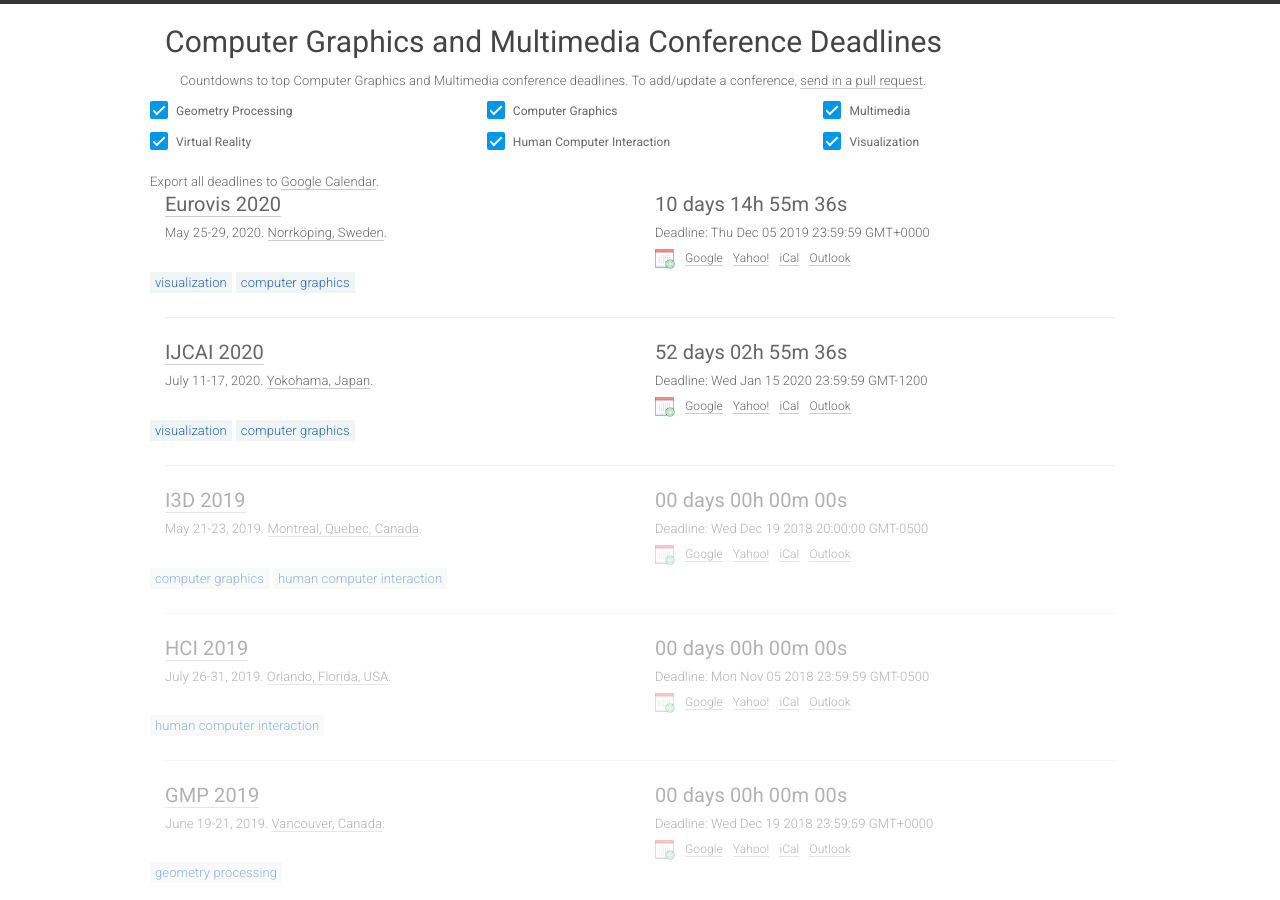
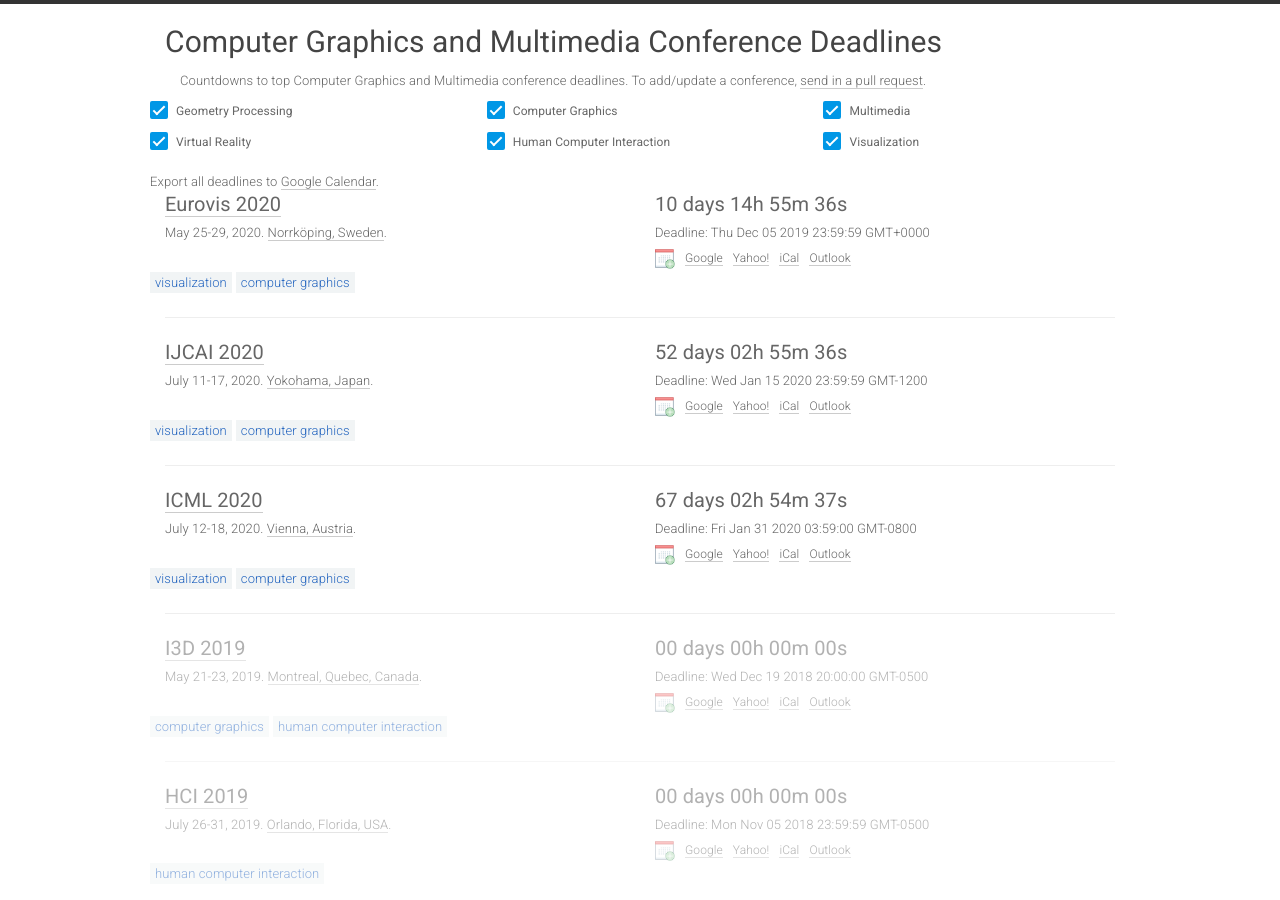
Before and after one commit to JianweiHu94/cgm-deadlines, a Jekyll site: the page built from index.html, in a window 1280 px wide and 900 px high. Built offline with Jekyll 4.4.1, drawn with Linux system fonts in a browser that asks for light colours; nearby versions of some CDN libraries.

Commit message:
Update conferences.yml

```diff
--- a/_data/conferences.yml
+++ b/_data/conferences.yml
@@ -22,6 +22,17 @@
   timezone: UTC-12
   date: July 11-17, 2020
   place: Yokohama, Japan
+  sub: V
+  sub1: CG
+
+- title: ICML
+  year: 2020
+  id: icml2020
+  link: https://icml.cc/Conferences/2020
+  deadline: '2020-01-31 03:59:00'
+  timezone: UTC-8
+  date: July 12-18, 2020
+  place: Vienna, Austria
   sub: V
   sub1: CG
 
```
